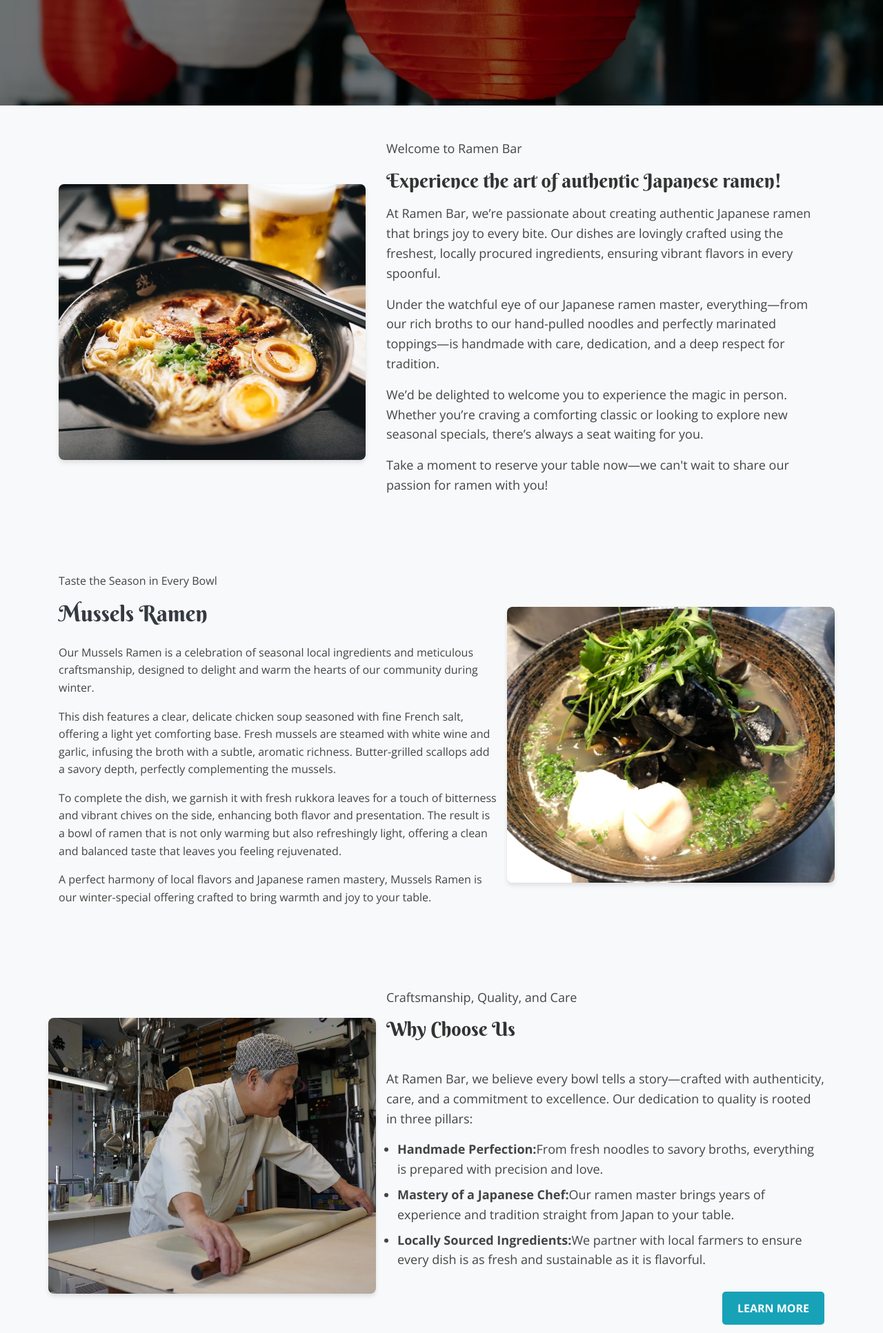
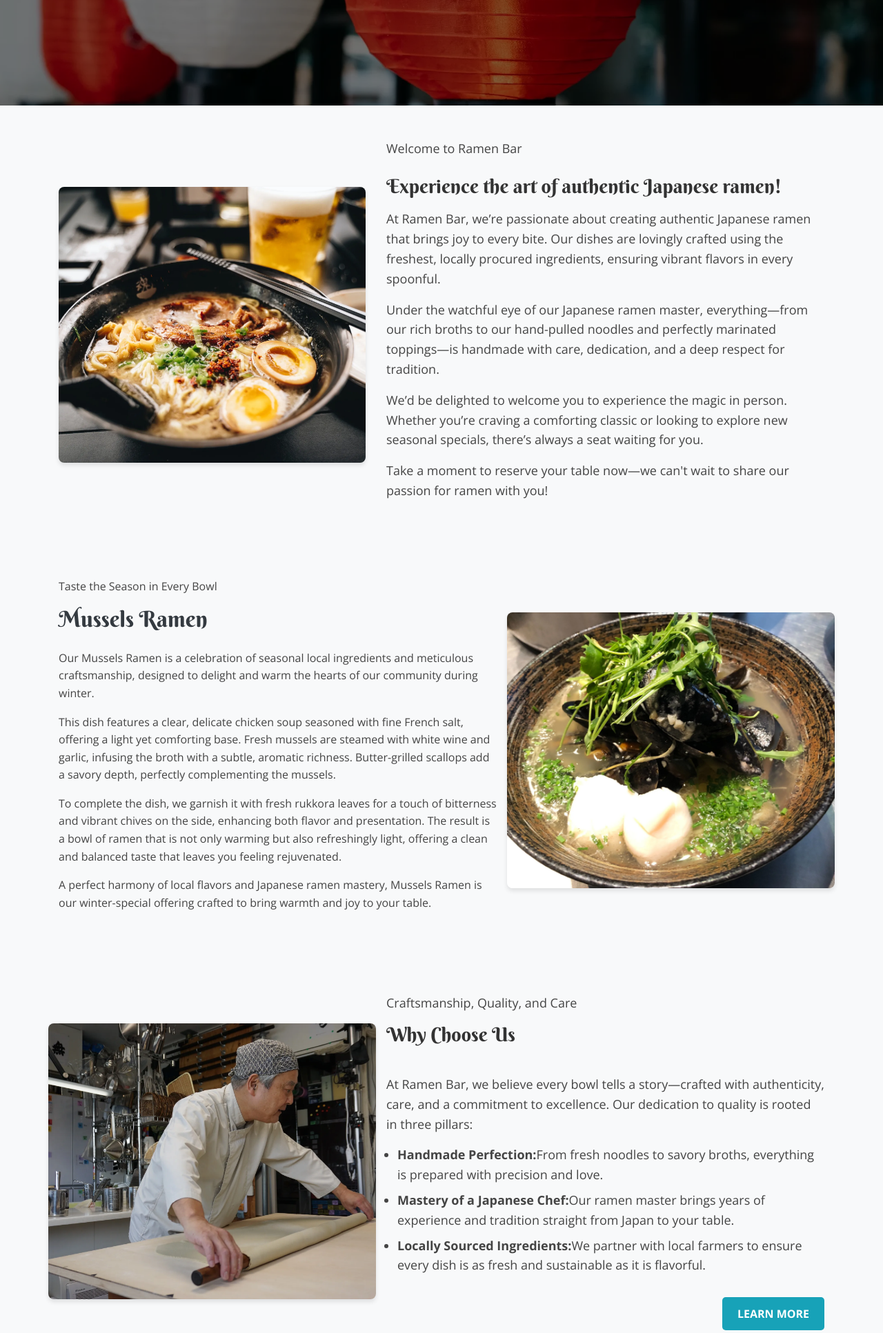
Before and after one commit to micmic210/booking-app, a Django app: page / in a window 1280 px wide. Shown: the part 727-2660 px from the top of the page at 69% size. Run offline with Django 4.2, Linux system fonts and the light colour scheme; some libraries are stand-ins or nearby versions.

Commit message:
Adjust the styling of message contents of index.html

```diff
--- a/templates/index.html
+++ b/templates/index.html
@@ -30,7 +30,7 @@ Home - Ramen Bar
             <!-- Welcome Message Section -->
             <div class="col-lg-7">
                 <div class="welcome-content">
-                    <div class="section-header">
+                    <div class="section-header mb-4">
                         <p>Welcome to Ramen Bar</p>
                     </div>
                     <div class="about-text">
```
